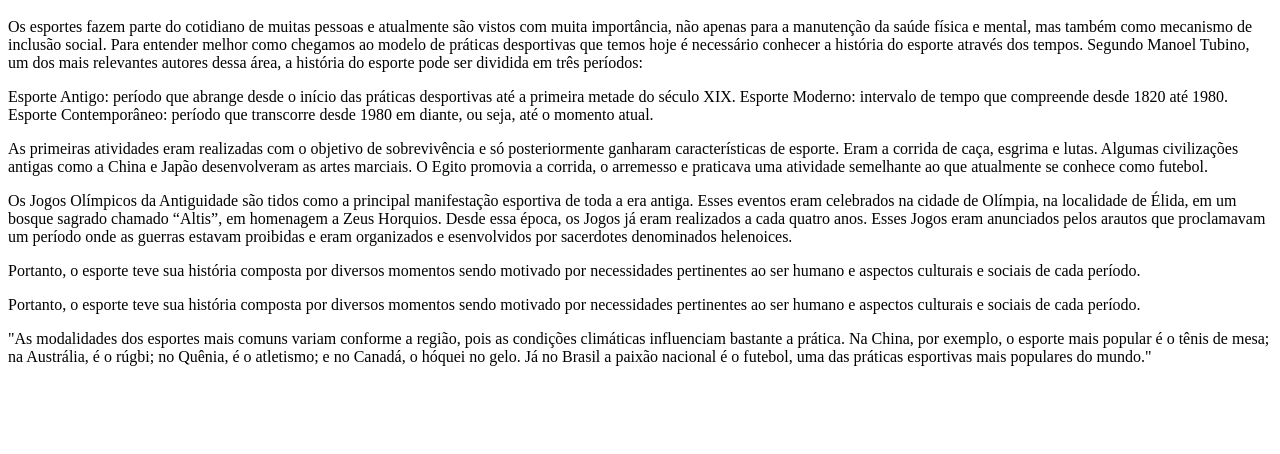
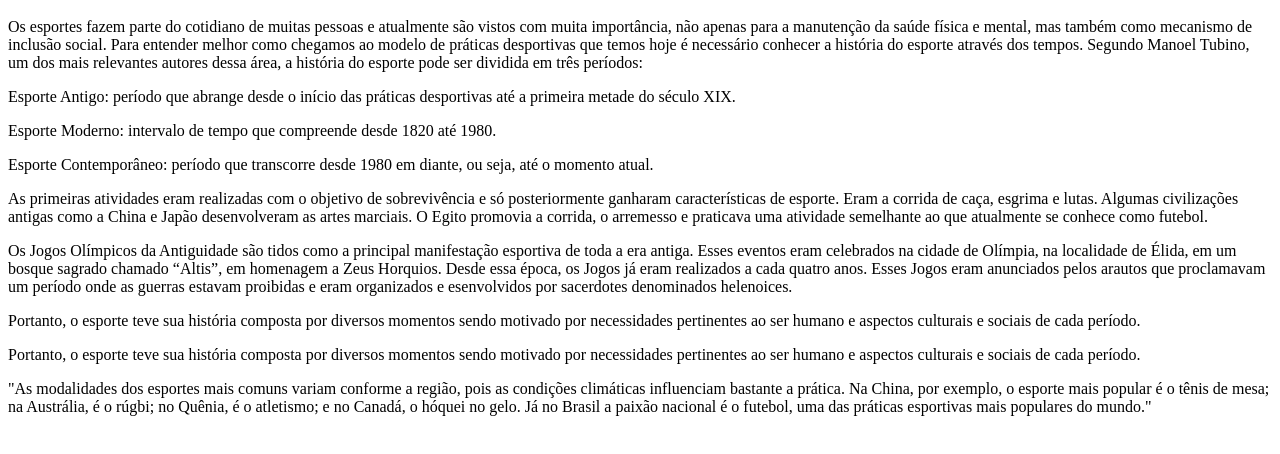
Before and after one commit to henriquesilvagustavo/primeiroano2023, a plain HTML site: page index.html in a window 1280 px wide. Shown: the part 48-502 px from the top of the page. Drawn offline with Linux system fonts and the light colour scheme.

Commit message:
19 de outubro

```diff
--- a/index.html
+++ b/index.html
@@ -1,9 +1,9 @@
 <h1>Portfólio sobre o Esporte</h1>
 <p>Os esportes fazem parte do cotidiano de muitas pessoas e atualmente são vistos com muita importância, não apenas para a manutenção da saúde física e mental, mas também como mecanismo de inclusão social. Para entender melhor como chegamos ao modelo de práticas desportivas que temos hoje é necessário conhecer a história do esporte através dos tempos.
 Segundo Manoel Tubino, um dos mais relevantes autores dessa área, a história do esporte pode ser dividida em três períodos:</p>
-<p>Esporte Antigo: período que abrange desde o início das práticas desportivas até a primeira metade do século XIX.
-Esporte Moderno: intervalo de tempo que compreende desde 1820 até 1980.
-Esporte Contemporâneo: período que transcorre desde 1980 em diante, ou seja, até o momento atual.</p>
+<p>Esporte Antigo: período que abrange desde o início das práticas desportivas até a primeira metade do século XIX.</p>
+<p>Esporte Moderno: intervalo de tempo que compreende desde 1820 até 1980.</p>
+<p>Esporte Contemporâneo: período que transcorre desde 1980 em diante, ou seja, até o momento atual.</p>
 <p>As primeiras atividades eram realizadas com o objetivo de sobrevivência e só posteriormente ganharam características de esporte. Eram a corrida de caça, esgrima e lutas. Algumas civilizações antigas como a China e Japão desenvolveram as artes marciais. O Egito promovia a corrida, o arremesso e praticava uma atividade semelhante ao que atualmente se conhece como futebol.</p>
     <p>Os Jogos Olímpicos da Antiguidade são tidos como a principal manifestação esportiva de toda a era antiga. Esses eventos eram celebrados na cidade de Olímpia, na localidade de Élida, em um bosque sagrado chamado “Altis”, em homenagem a Zeus Horquios.
  Desde essa época, os Jogos já eram realizados a cada quatro anos. Esses Jogos eram anunciados pelos arautos que proclamavam um período onde as guerras estavam proibidas e eram organizados e esenvolvidos por sacerdotes denominados helenoices.</p>
```
